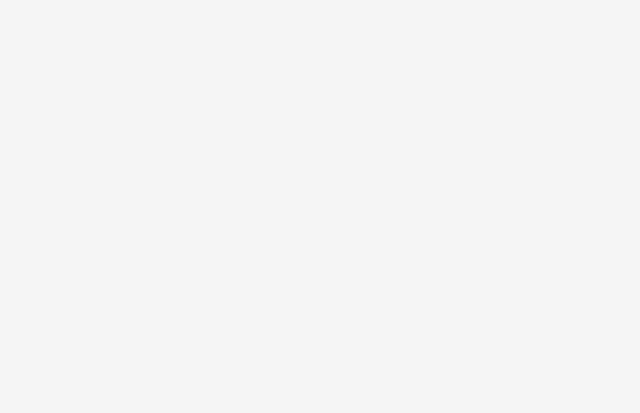
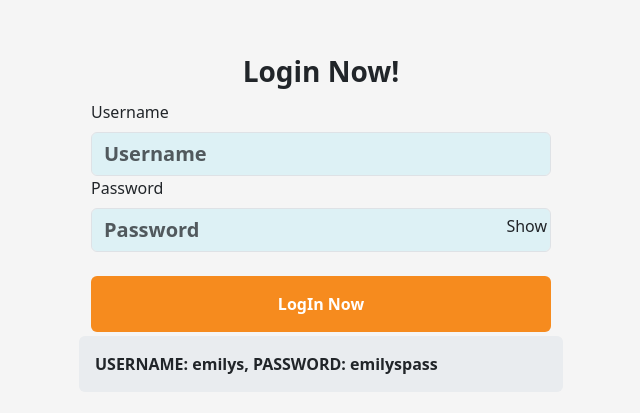
Before and after one commit to a8909/jumia_clone, a React (Create React App) app: page / in a window 1280 px wide. Before the commit this address had no page. Shown: the part 179-592 px from the top of the page, without its empty margins (319-959 px from the left). Built offline with nearby package versions, Linux system fonts and the light colour scheme.

Commit message:
change the fist route to login

```diff
--- a/src/App.tsx
+++ b/src/App.tsx
@@ -18,7 +18,7 @@ function App() {
             <Route path='/dashboard/slug/:slug' element={<SingleProduct />} />
             <Route path='/cart' element={<Cart />} />
           </Route>
-          <Route path="/login" element={<Login />} />
+          <Route path="/" element={<Login />} />
         </Routes>
       </Router>
     </React.Fragment>
--- a/src/components/cart.tsx
+++ b/src/components/cart.tsx
@@ -1,5 +1,5 @@
 import React, { useEffect, useState } from 'react'
-import { getProductValue } from '../services/localStorage'
+import { getProductValue, productValue } from '../services/localStorage'
 import { allProduct } from '../interfaces/allCategories'
 import SingleCart from './singleCart'
 
@@ -12,7 +12,6 @@ const Cart = () => {
 
     const getStoredData = async()=>{
         const storedData = await getProductValue('PRODUCTITEMS');
-        console.log(storedData)
         setUpdatedCart(storedData);
     }
     useEffect(()=>{
--- a/src/services/authGuard.tsx
+++ b/src/services/authGuard.tsx
@@ -4,7 +4,7 @@ import {Outlet, Navigate} from 'react-router-dom';
 
 const AuthGuard = () => {
   return (
-    getToken() ? <Outlet/> : <Navigate to="/login" />
+    getToken() ? <Outlet/> : <Navigate to="/" />
   )
 }
 
--- a/src/sharedComponents/sideBar.tsx
+++ b/src/sharedComponents/sideBar.tsx
@@ -53,6 +53,8 @@ const SideBar: React.FC<clickEvent> = ({ onClick, closeModal }) => {
 
   useEffect(()=>{
     const data = getProductValue("PRODUCTITEMS");
+    setProductItems(data);
+    // setProductItems([...productItems, JSON.parse(JSON.stringify(data))]);
     setProductCount(data.length);
   }, [productItems])
 
@@ -60,7 +62,7 @@ const SideBar: React.FC<clickEvent> = ({ onClick, closeModal }) => {
 
 
   const oncartClicked= ()=>{
-    // navigate("/cart");
+    navigate("/cart");
     // localStorage.removeItem('PRODUCTITEMS');
     // setProductItems([]);
   }
@@ -76,7 +78,7 @@ const SideBar: React.FC<clickEvent> = ({ onClick, closeModal }) => {
 
   const onLogout =()=>{
     removeAuth();
-    navigate('/login');
+    navigate('/');
   }
 
   const home =()=>{
```
